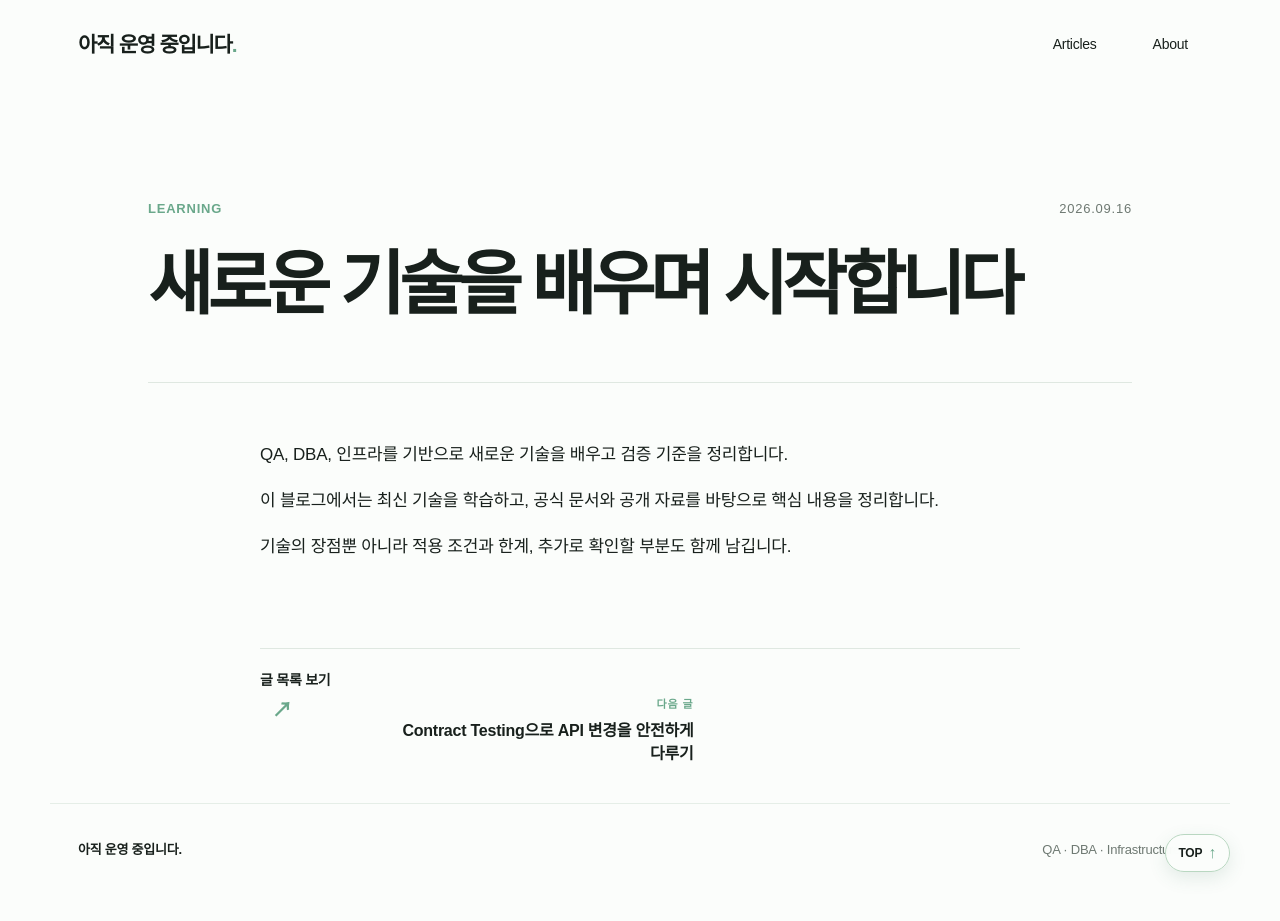
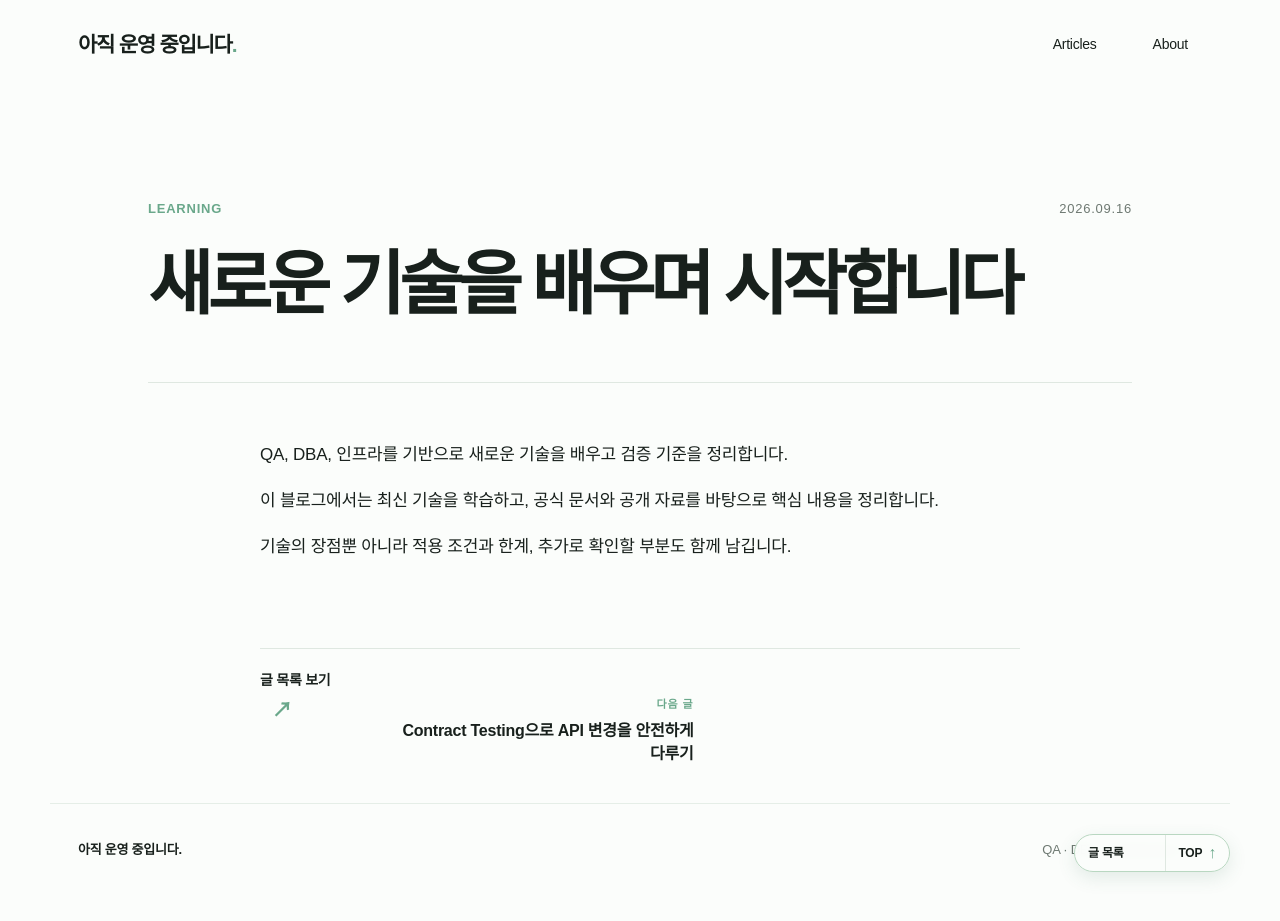
Before and after one commit to Seoha57/TechBlog, a Jekyll site: the page built from _posts/2026-09-16-blog-start.md, in a window 1280 px wide. Built offline with Jekyll 4.4.1, drawn with Linux system fonts in a browser that asks for light colours; some web fonts are replaced.

Commit message:
Add article list link to floating actions

```diff
--- a/_layouts/post.html
+++ b/_layouts/post.html
@@ -15,4 +15,7 @@ layout: default
     </div>
   </nav>
 </article>
-<a class="floating-top" href="#article-top" aria-label="글 맨 위로 이동">TOP <span aria-hidden="true">↑</span></a>
+<nav class="floating-actions" aria-label="빠른 이동">
+  <a href="{{ '/#articles' | relative_url }}">글 목록</a>
+  <a href="#article-top" aria-label="글 맨 위로 이동">TOP <span aria-hidden="true">↑</span></a>
+</nav>
--- a/assets/css/post-fix.css
+++ b/assets/css/post-fix.css
@@ -6,4 +6,4 @@
 .all-articles-link{display:block;width:max-content;margin:42px auto 0;color:var(--ink);font-weight:750;text-decoration:none}.all-articles-link span{margin-left:12px;color:var(--accent);font-size:20px}.articles-page h1{margin:12px 0 0;font-size:clamp(42px,6vw,72px);letter-spacing:-.08em}.articles-page .section-heading{align-items:end}
 
 .post-body .references-heading{margin-top:88px;font-size:22px;letter-spacing:-.05em}@media(max-width:700px){.post-body .references-heading{margin-top:64px;font-size:20px}}
-.floating-top{position:fixed;right:max(24px,calc((100vw - 1180px)/2));bottom:28px;z-index:10;display:flex;align-items:center;gap:6px;padding:10px 13px;border:1px solid #b9d7c1;border-radius:999px;background:rgba(251,253,251,.94);box-shadow:0 6px 18px rgba(61,114,89,.13);color:var(--ink);font-size:12px;font-weight:750;line-height:1;text-decoration:none;backdrop-filter:blur(8px)}.floating-top span{color:var(--accent);font-size:16px}.floating-top:hover{background:#edf6ef}@media(max-width:700px){.floating-top{right:16px;bottom:16px;padding:10px 12px}}
+.floating-actions{position:fixed;right:max(24px,calc((100vw - 1180px)/2));bottom:28px;z-index:10;display:flex;overflow:hidden;border:1px solid #b9d7c1;border-radius:999px;background:rgba(251,253,251,.94);box-shadow:0 6px 18px rgba(61,114,89,.13);backdrop-filter:blur(8px)}.floating-actions a{display:flex;align-items:center;gap:6px;padding:10px 13px;border-left:1px solid #dfe8e1;color:var(--ink);font-size:12px;font-weight:750;line-height:1;text-decoration:none}.floating-actions a:first-child{border-left:0}.floating-actions a:hover{background:#edf6ef}.floating-actions span{color:var(--accent);font-size:16px}@media(max-width:700px){.floating-actions{right:16px;bottom:16px}.floating-actions a{padding:10px 12px}}
```
